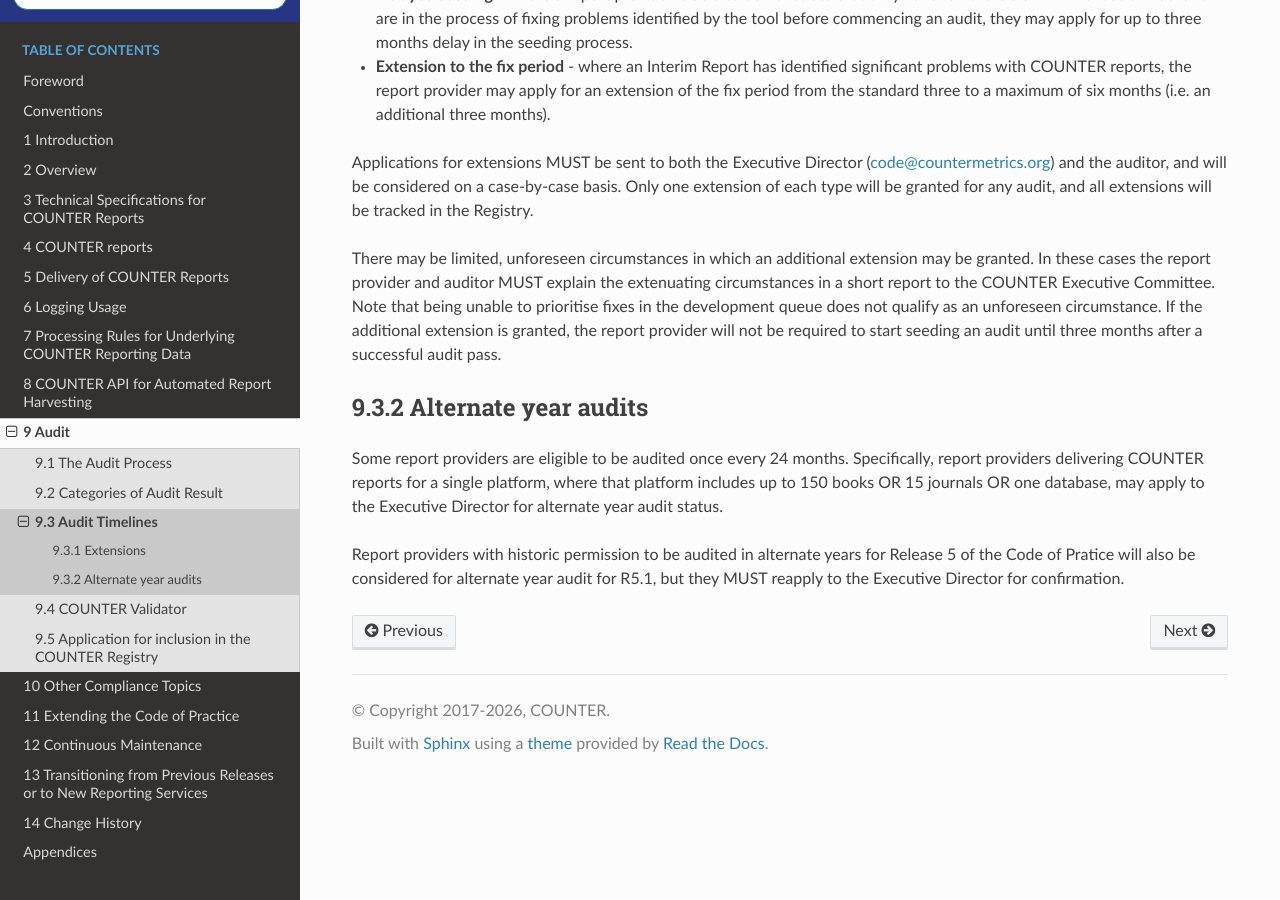
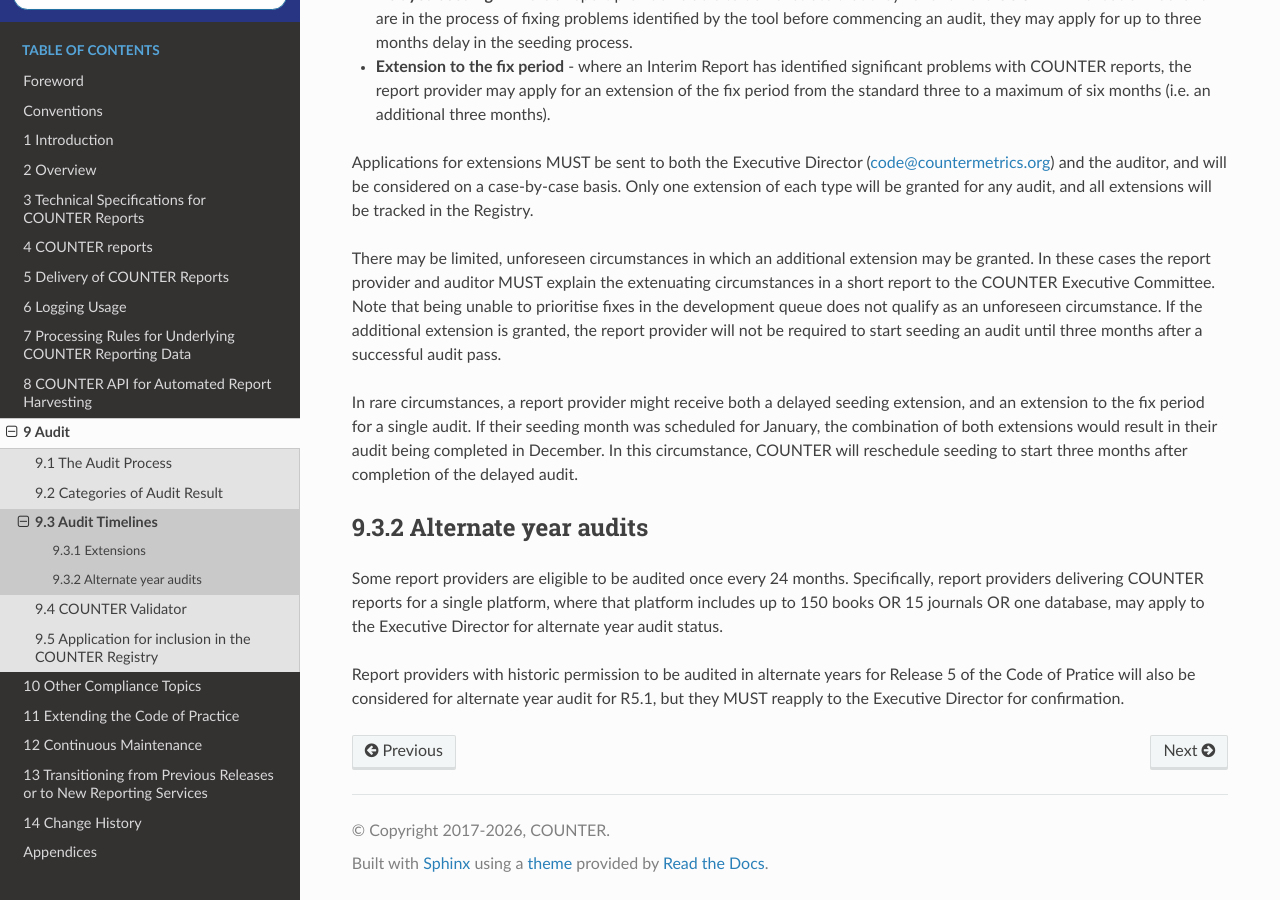
Before and after one commit to Project-Counter/cop5, a Sphinx documentation site: the page built from source/09-audit/03-timelines.rst, in a window 1280 px wide and 900 px high, scrolled down 808 px. Built offline with Sphinx 7.4.7 and the Read the Docs theme 3.1.0, drawn with Linux system fonts in a browser that asks for light colours.

Commit message:
Update 03-timelines.rst
Addition of extremely delayed audit note. This is documenting practice established by LE in 2015 and maintained by TMC

```diff
--- a/source/09-audit/03-timelines.rst
+++ b/source/09-audit/03-timelines.rst
@@ -57,6 +57,8 @@ Applications for extensions MUST be sent to both the Executive Director (code@co
 
 There may be limited, unforeseen circumstances in which an additional extension may be granted. In these cases the report provider and auditor MUST explain the extenuating circumstances in a short report to the COUNTER Executive Committee. Note that being unable to prioritise fixes in the development queue does not qualify as an unforeseen circumstance. If the additional extension is granted, the report provider will not be required to start seeding an audit until three months after a successful audit pass.
 
+In rare circumstances, a report provider might receive both a delayed seeding extension, and an extension to the fix period for a single audit. If their seeding month was scheduled for January, the combination of both extensions would result in their audit being completed in December. In this circumstance, COUNTER will reschedule seeding to start three months after completion of the delayed audit.
+
 .. _alternate-year-audits:
 
 Alternate year audits
```
